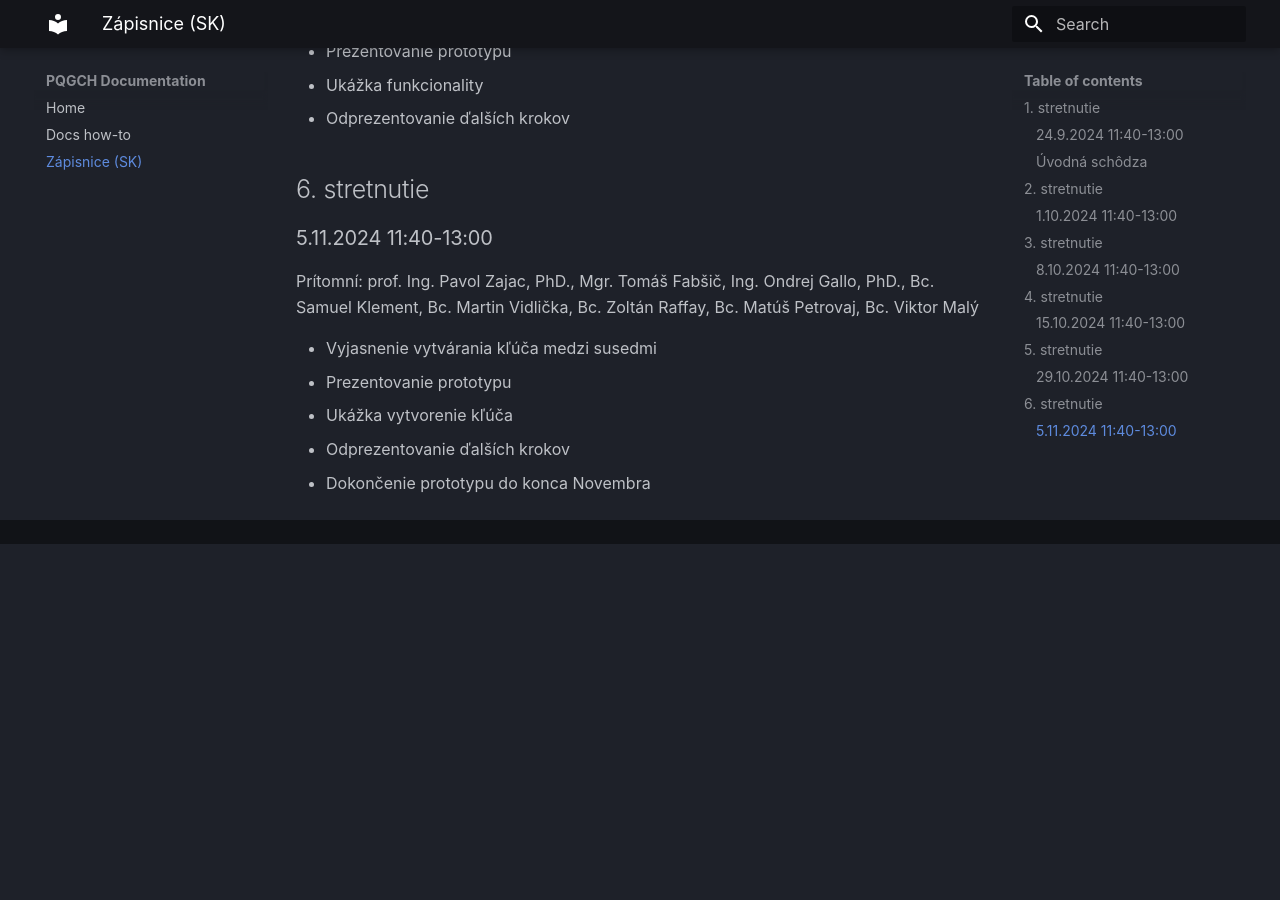
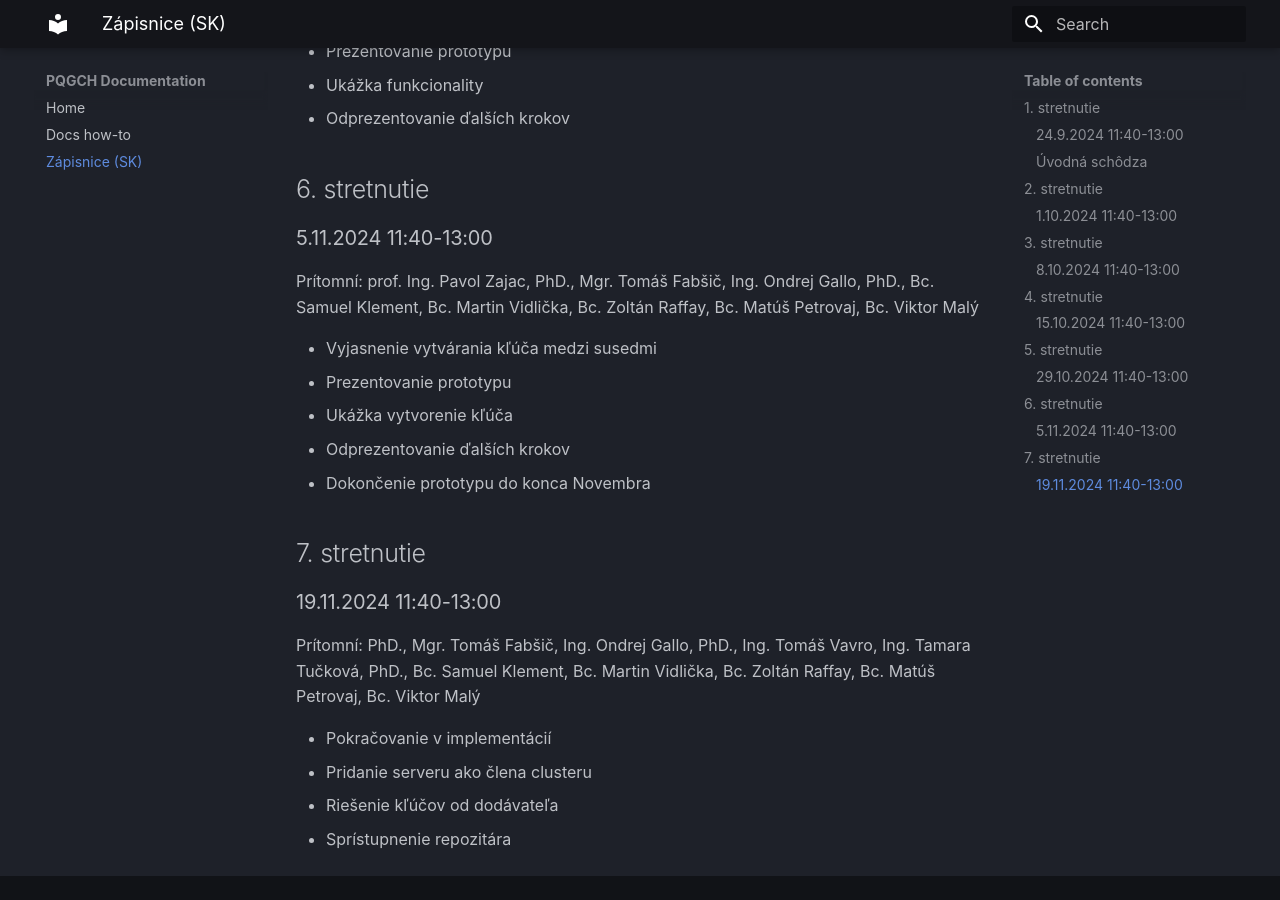
Before and after one commit to FEI-PQGCH/FEI-PQGCH.github.io, an MkDocs documentation site: the page built from docs/zapisnice.md, in a window 1280 px wide and 900 px high, scrolled down 1900 px. Built offline with MkDocs 1.6.1 and Material for MkDocs 9.7.7, drawn with Linux system fonts in a browser that asks for light colours; before the commit the page ends 2444 px from its top, so only the background shows below that.

Commit message:
zapisnica 7

```diff
--- a/docs/zapisnice.md
+++ b/docs/zapisnice.md
@@ -74,3 +74,14 @@ Prítomní: prof. Ing. Pavol Zajac, PhD., Mgr. Tomáš Fabšič, Ing. Ondrej Gal
 - Ukážka vytvorenie kľúča
 - Odprezentovanie ďalších krokov
 - Dokončenie prototypu do konca Novembra
+
+## 7. stretnutie
+
+### 19.11.2024 11:40-13:00
+
+Prítomní:  PhD., Mgr. Tomáš Fabšič, Ing. Ondrej Gallo, PhD., Ing. Tomáš Vavro, Ing. Tamara Tučková, PhD., Bc. Samuel Klement, Bc. Martin Vidlička, Bc. Zoltán Raffay, Bc. Matúš Petrovaj, Bc. Viktor Malý
+
+- Pokračovanie v implementácií
+- Pridanie serveru ako člena clusteru
+- Riešenie kľúčov od dodávateľa
+- Sprístupnenie repozitára
```
Also changed, not shown: site/search/search_index.json, site/sitemap.xml, site/zapisnice/index.html, 1 other file.
